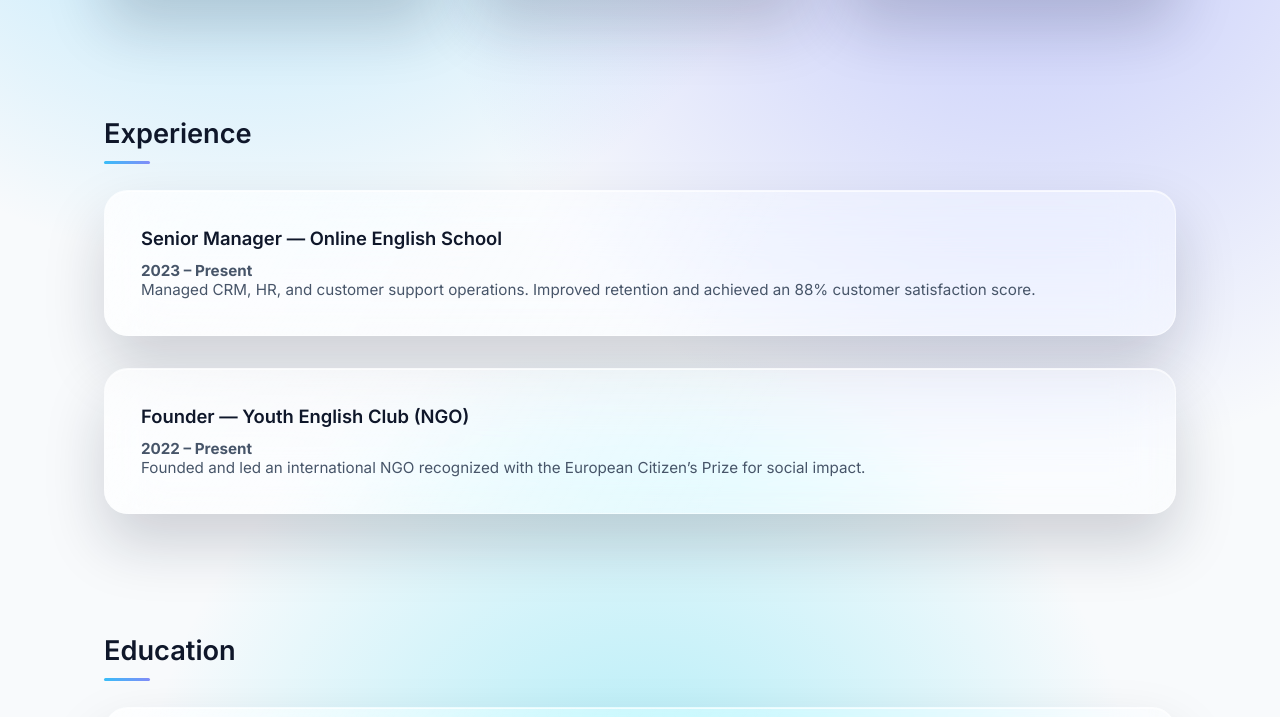
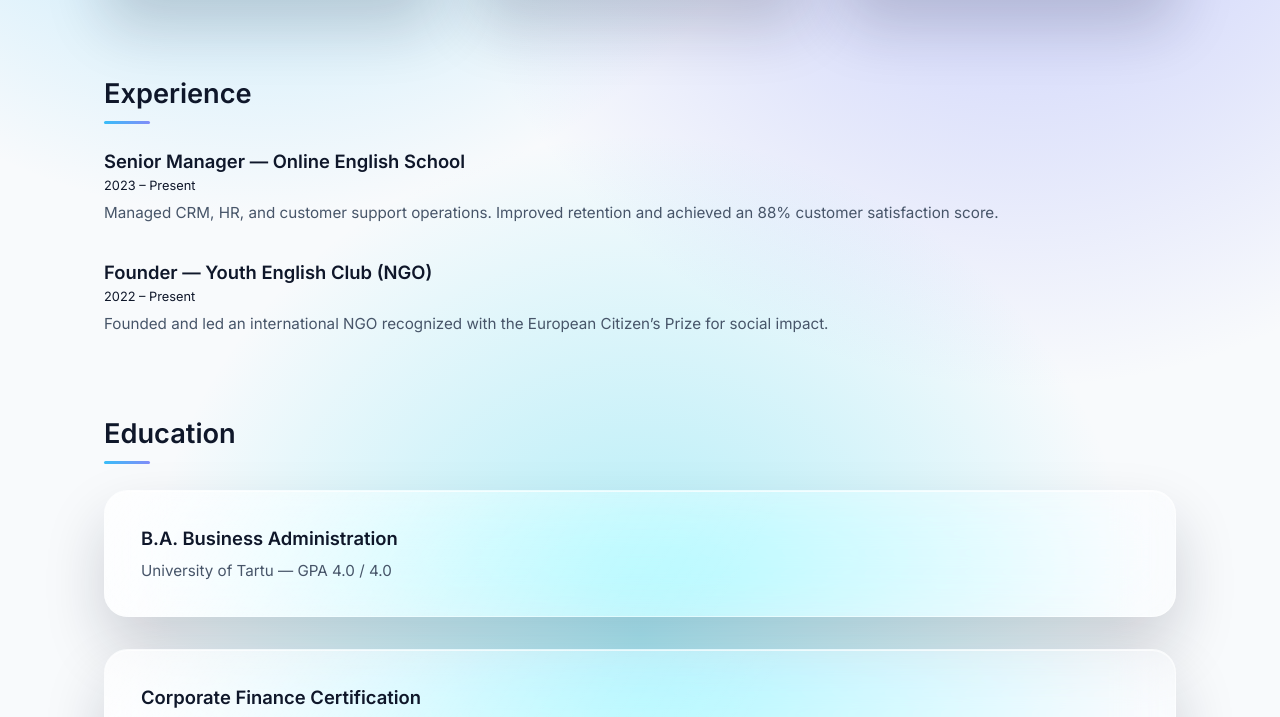
Before and after one commit to artembelkov/artembelkov.github.io, a plain HTML site: page index.html in a window 1280 px wide. Shown: the part 720-1437 px from the top of the page. Drawn offline with Linux system fonts and the light colour scheme.

Commit message:
Added sections

```diff
--- a/index.html
+++ b/index.html
@@ -34,9 +34,8 @@
         radial-gradient(600px at 80% 30%, rgba(129,140,248,0.45), transparent),
         radial-gradient(500px at 50% 80%, rgba(34,211,238,0.35), transparent),
         #f8fafc;
-      color: #0f172a;
+      color: var(--text-main);
     }
-
 
     a {
       color: #2563eb;
@@ -93,7 +92,7 @@
 
     /* SECTIONS */
     section {
-      margin-bottom: 120px;
+      margin-bottom: 80px;
     }
 
     section h2 {
@@ -114,6 +113,31 @@
       border-radius: 999px;
     }
 
+    /* Clean Experience Stack */
+    .experience-stack {
+      display: grid;
+      gap: 36px;
+    }
+
+    .experience-item h3 {
+      font-size: 1.15rem;
+      font-weight: 600;
+      margin-bottom: 6px;
+    }
+
+    .experience-item span {
+      display: block;
+      font-size: 0.8rem;
+      color: var(--text-main);
+      margin-bottom: 8px;
+    }
+
+    .experience-item p {
+      font-size: 0.95rem;
+      color: var(--text-muted);
+      line-height: 1.6;
+    }
+
     /* CARDS */
     .grid {
       display: grid;
@@ -124,7 +148,7 @@
     .card {
       position: relative;
       border-radius: 24px;
-  padding: 0; /* remove padding from blurred container */
+      padding: 0;
       overflow: hidden;
 
       /* glass background */
@@ -156,7 +180,7 @@
       position: relative;
       padding: 36px;
       z-index: 1;
-  color: #0f172a; /* text color for light mode */
+      color: var(--text-main);
     }
 
     .card:hover {
@@ -165,7 +189,6 @@
         0 50px 100px rgba(15, 23, 42, 0.22),
         inset 0 1px 0 rgba(255, 255, 255, 0.75);
     }
-
 
     .card h3 {
       font-size: 1.15rem;
@@ -222,6 +245,7 @@
       </div>
     </header>
 
+    <!-- PROJECTS -->
     <section>
       <h2>Projects</h2>
 
@@ -265,36 +289,32 @@
       </div>
     </section>
 
+    <!-- EXPERIENCE -->
     <section>
       <h2>Experience</h2>
 
-  <div class="stack">
+      <div class="experience-stack">
         <!-- Experience 1 -->
-    <div class="card">
-      <div class="card-content">
+        <div class="experience-item">
           <h3>Senior Manager — Online English School</h3>
-        <p><strong>2023 – Present</strong></p>
+          <span>2023 – Present</span>
           <p>
-          Managed CRM, HR, and customer support operations. Improved
-          retention and achieved an 88% customer satisfaction score.
+            Managed CRM, HR, and customer support operations. Improved retention and
+            achieved an 88% customer satisfaction score.
+          </p>
+        </div>
+
+        <!-- Experience 2 -->
+        <div class="experience-item">
+          <h3>Founder — Youth English Club (NGO)</h3>
+          <span>2022 – Present</span>
+          <p>
+            Founded and led an international NGO recognized with the European Citizen’s Prize
+            for social impact.
           </p>
         </div>
       </div>
-
-    <!-- Experience 2 -->
-    <div class="card">
-      <div class="card-content">
-        <h3>Founder — Youth English Club (NGO)</h3>
-        <p><strong>2022 – Present</strong></p>
-        <p>
-          Founded and led an international NGO recognized with
-          the European Citizen’s Prize for social impact.
-        </p>
-      </div>
-    </div>
-  </div>
     </section>
-
 
     <!-- EDUCATION -->
     <section>
```
Lines whose indentation alone changed are shown as unchanged.
